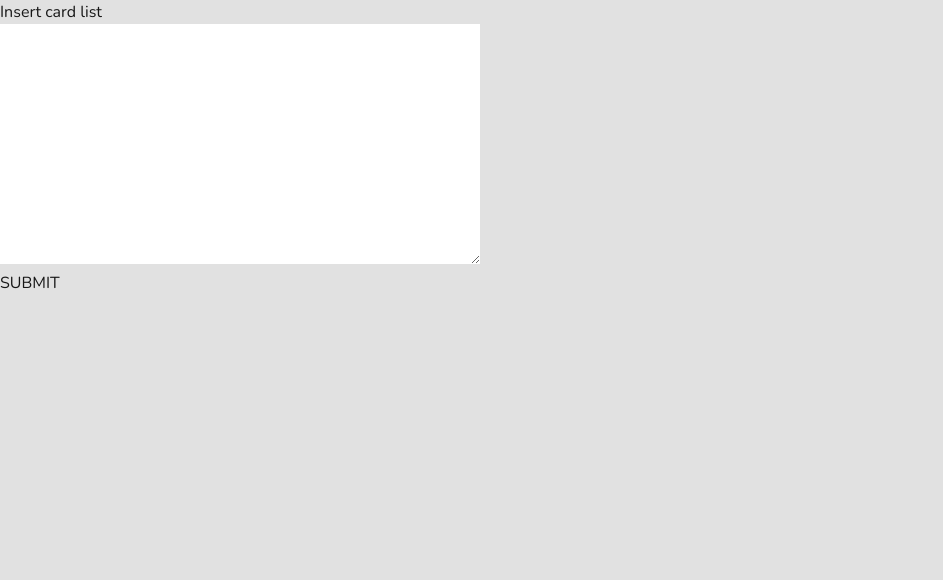
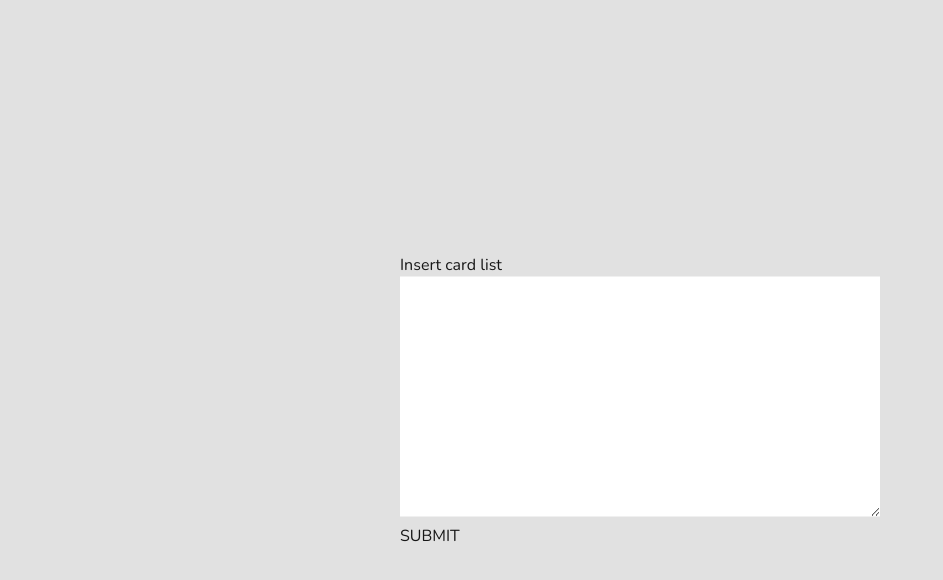
Before and after one commit to rollback91/playtestproxy, a Next.js app: page / in a window 1280 px wide. Shown: the top 580 px of the page, without its empty margins (0-943 px from the left). Built offline with nearby package versions, Linux system fonts and the light colour scheme.

Commit message:
align center

```diff
--- a/app/globals.css
+++ b/app/globals.css
@@ -25,6 +25,14 @@ body {
   .text-balance {
     text-wrap: balance;
   }
+}
+
+.center {
+  position: absolute;
+  top: 50%;
+  left: 50%;
+  transform: translate(-50%, -50%);
+  padding: 10px;
 }
 
 .page{
--- a/app/page.tsx
+++ b/app/page.tsx
@@ -33,6 +33,7 @@ export default function Home() {
 
   return (
     <main>
+      <div className="center">
       <form onSubmit={onSubmit}>
         <label htmlFor="cardList">Insert card list</label>
         <br />
@@ -43,6 +44,7 @@ export default function Home() {
           {/* {isLoading ? 'Loading...' : 'Submit'} */}
         </button>
       </form>
+      </div>
     </main>
   );
 }
```
